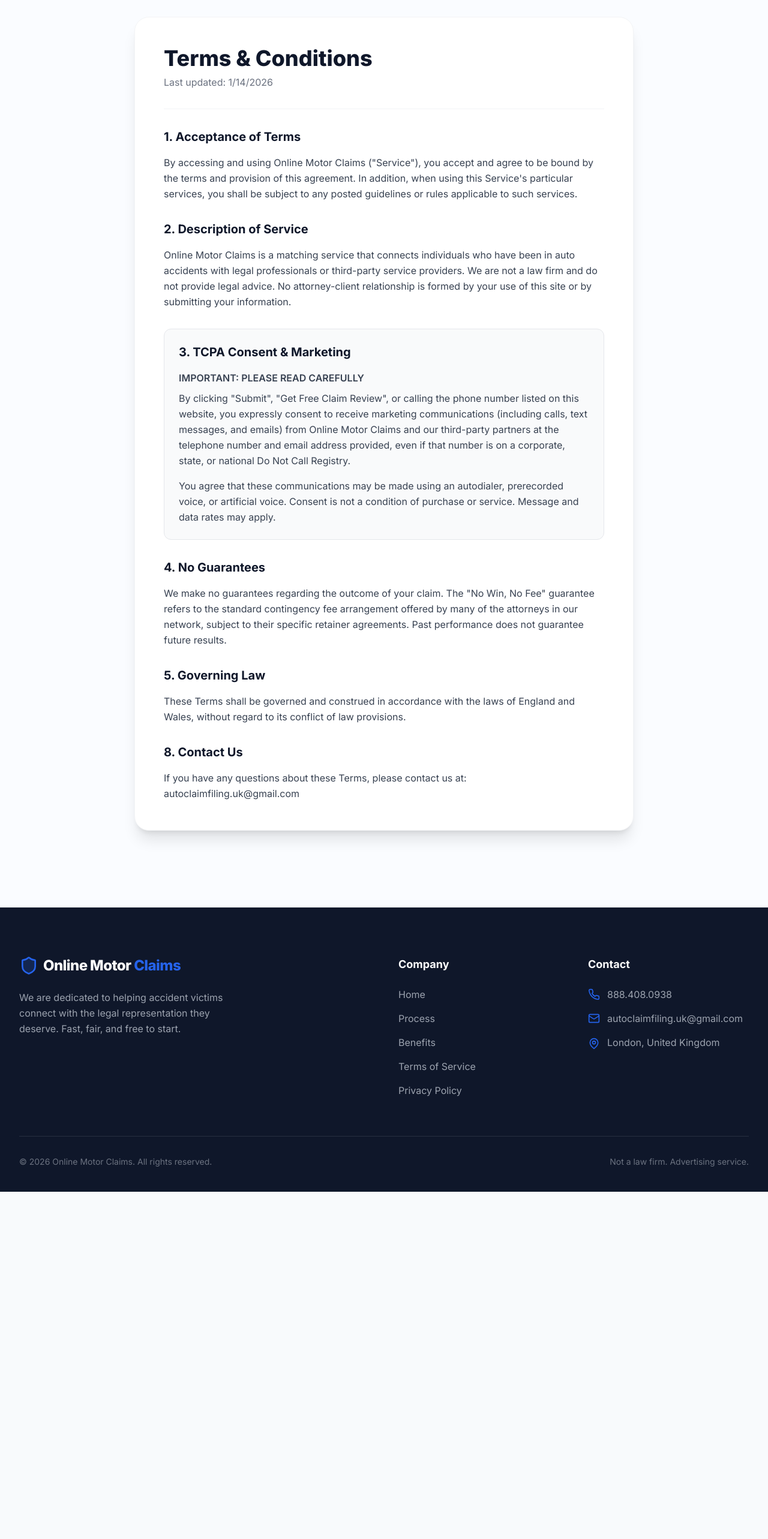
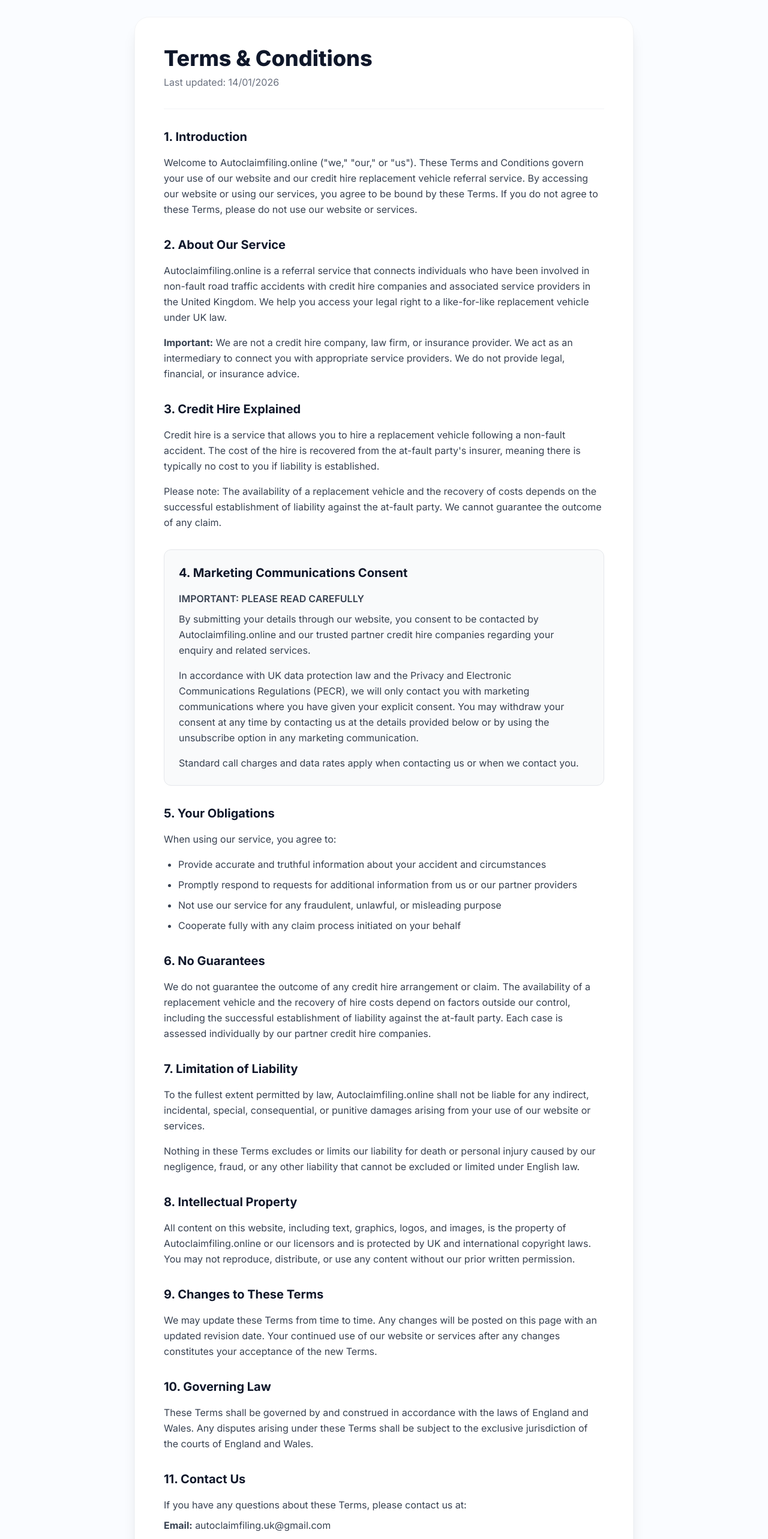
Before and after one commit to boopul22/cloudflareUK1, a React (Vite) app: page /#/terms in a window 1280 px wide. Shown: the part 100-2666 px from the top of the page at 60% size. Before the commit the page ends 2087 px from the top, so only its background shows below. Built offline with nearby package versions, Linux system fonts and the light colour scheme.

Commit message:
Update Terms and Privacy pages for UK GDPR and PPC compliance

```diff
--- a/components/PrivacyPolicy.tsx
+++ b/components/PrivacyPolicy.tsx
@@ -10,49 +10,138 @@
       <div className="max-w-4xl mx-auto px-4 sm:px-6 lg:px-8">
         <div className="bg-white p-8 md:p-12 rounded-3xl shadow-xl border border-gray-100">
           <h1 className="text-3xl md:text-4xl font-extrabold text-brand-dark mb-2">Privacy Policy</h1>
-          <p className="text-gray-500 mb-8 border-b border-gray-100 pb-8">Last updated: {new Date().toLocaleDateString()}</p>
+          <p className="text-gray-500 mb-8 border-b border-gray-100 pb-8">Last updated: {new Date().toLocaleDateString('en-GB')}</p>
 
           <div className="space-y-8 text-gray-700 leading-relaxed">
             <section>
               <h2 className="text-xl font-bold text-brand-dark mb-4">1. Introduction</h2>
+              <p className="mb-4">
+                Autoclaimfiling.online ("we," "our," or "us") is committed to protecting your privacy and handling your personal data in accordance with the UK General Data Protection Regulation (UK GDPR) and the Data Protection Act 2018.
+              </p>
               <p>
-                Online Motor Claims ("we," "our," or "us") respects your privacy and is committed to protecting it through our compliance with this policy.
-                This policy describes the types of information we may collect from you or that you may provide when you visit our website and our practices for collecting, using, maintaining, protecting, and disclosing that information.
+                This Privacy Policy explains how we collect, use, store, and protect your personal information when you use our website and credit hire referral services.
+              </p>
+            </section>
+
+            <section className="bg-blue-50 p-6 rounded-xl border border-blue-100">
+              <h2 className="text-xl font-bold text-brand-dark mb-4">2. Data Controller</h2>
+              <p>
+                For the purposes of UK GDPR, Autoclaimfiling.online is the data controller responsible for your personal data. If you have any questions about this Privacy Policy or how we handle your data, you can contact us at: <strong>autoclaimfiling.uk@gmail.com</strong>
               </p>
             </section>
 
             <section>
-              <h2 className="text-xl font-bold text-brand-dark mb-4">2. Information We Collect</h2>
-              <p className="mb-4">We collect several types of information from and about users of our Website, including information:</p>
-              <ul className="list-disc pl-6 space-y-2">
-                <li>By which you may be personally identified, such as name, postal address, e-mail address, telephone number ("personal information");</li>
-                <li>About your internet connection, the equipment you use to access our Website, and usage details.</li>
+              <h2 className="text-xl font-bold text-brand-dark mb-4">3. Information We Collect</h2>
+              <p className="mb-4">We collect the following types of personal information:</p>
+              <ul className="list-disc pl-6 space-y-2 mb-4">
+                <li><strong>Identity Data:</strong> Your full name</li>
+                <li><strong>Contact Data:</strong> Email address and telephone number</li>
+                <li><strong>Accident Data:</strong> Details about your accident that you provide to us</li>
+                <li><strong>Technical Data:</strong> IP address, browser type, device information, and cookies (see our Cookie Policy below)</li>
               </ul>
+              <p>
+                We do not collect any Special Category Data (such as health information, racial origin, or political opinions) unless strictly necessary for your claim and with your explicit consent.
+              </p>
             </section>
+
             <section>
-            <h2 className="text-xl font-bold text-brand-dark mb-4">3. How We Use Your Information</h2>
-            <p className="mb-4">
-              We use information that we collect about you or that you provide to us, including any personal information:
-            </p>
-            <ul className="list-disc pl-6 space-y-2">
-              <li>To present our Website and its contents to you.</li>
-              <li>To provide you with information, products, or services that you request from us.</li>
-              <li>To connect you with third-party service providers or legal professionals who can assist with your claim.</li>
-              <li>To fulfill any other purpose for which you provide it.</li>
-              <li>To notify you about changes to our Website or any products or services we offer or provide though it.</li>
+              <h2 className="text-xl font-bold text-brand-dark mb-4">4. How We Use Your Information (Legal Basis)</h2>
+              <p className="mb-4">We process your personal data on the following legal bases under UK GDPR:</p>
+              <ul className="list-disc pl-6 space-y-3">
+                <li><strong>Consent (Article 6(1)(a)):</strong> When you submit an enquiry form, you consent to us contacting you about your claim and passing your details to our partner credit hire companies.</li>
+                <li><strong>Legitimate Interest (Article 6(1)(f)):</strong> To operate and improve our website, respond to enquiries, and match you with appropriate service providers.</li>
+                <li><strong>Legal Obligation (Article 6(1)(c)):</strong> To comply with applicable laws and regulations.</li>
               </ul>
             </section>
 
             <section>
-            <h2 className="text-xl font-bold text-brand-dark mb-4">4. Disclosure of Your Information</h2>
-            <p>
-              We may disclose aggregated information about our users without restriction. We may disclose personal information that we collect or you provide as described in this privacy policy to our subsidiaries and affiliates, to contractors, service providers, and other third parties we use to support our business, and to legal professionals to whom we refer your case details for evaluation.
+              <h2 className="text-xl font-bold text-brand-dark mb-4">5. Who We Share Your Data With</h2>
+              <p className="mb-4">We may share your personal data with:</p>
+              <ul className="list-disc pl-6 space-y-2">
+                <li><strong>Credit Hire Partners:</strong> Trusted credit hire companies in the UK who can assist with your replacement vehicle claim</li>
+                <li><strong>Service Providers:</strong> Third parties who provide website hosting, analytics, and email services on our behalf</li>
+                <li><strong>Legal and Regulatory Bodies:</strong> Where required by law or to protect our legal rights</li>
+              </ul>
+              <p className="mt-4">
+                All third parties are required to protect your data and process it only in accordance with our instructions and applicable data protection laws.
               </p>
             </section>
+
             <section>
-            <h2 className="text-xl font-bold text-brand-dark mb-4">8. Contact Us</h2>
+              <h2 className="text-xl font-bold text-brand-dark mb-4">6. Data Retention</h2>
               <p>
-              If you have any questions about this Privacy Policy, please contact us at: autoclaimfiling.uk@gmail.com
+                We retain your personal data only for as long as necessary to fulfil the purposes for which it was collected. Enquiry data is typically retained for up to 3 years after our last contact with you, unless a longer retention period is required by law or for the defence of legal claims.
+              </p>
+            </section>
+
+            <section className="bg-green-50 p-6 rounded-xl border border-green-100">
+              <h2 className="text-xl font-bold text-brand-dark mb-4">7. Your Rights Under UK GDPR</h2>
+              <p className="mb-4">Under UK GDPR, you have the following rights regarding your personal data:</p>
+              <ul className="list-disc pl-6 space-y-2">
+                <li><strong>Right of Access:</strong> Request a copy of the personal data we hold about you</li>
+                <li><strong>Right to Rectification:</strong> Request correction of inaccurate or incomplete data</li>
+                <li><strong>Right to Erasure:</strong> Request deletion of your personal data ("right to be forgotten")</li>
+                <li><strong>Right to Restrict Processing:</strong> Request that we limit how we use your data</li>
+                <li><strong>Right to Data Portability:</strong> Request transfer of your data to another organisation</li>
+                <li><strong>Right to Object:</strong> Object to processing of your data, including for direct marketing</li>
+                <li><strong>Right to Withdraw Consent:</strong> Withdraw your consent at any time where processing is based on consent</li>
+              </ul>
+              <p className="mt-4">
+                To exercise any of these rights, please contact us at <strong>autoclaimfiling.uk@gmail.com</strong>. We will respond to your request within one month.
+              </p>
+            </section>
+
+            <section>
+              <h2 className="text-xl font-bold text-brand-dark mb-4">8. International Transfers</h2>
+              <p>
+                Your personal data may be processed by service providers located outside the UK. Where this occurs, we ensure appropriate safeguards are in place, such as Standard Contractual Clauses approved by the UK Information Commissioner's Office (ICO), to protect your data.
+              </p>
+            </section>
+
+            <section>
+              <h2 className="text-xl font-bold text-brand-dark mb-4">9. Cookies</h2>
+              <p className="mb-4">
+                Our website uses cookies to improve your browsing experience and analyse website traffic. Cookies are small text files stored on your device.
+              </p>
+              <p className="mb-4">We use the following types of cookies:</p>
+              <ul className="list-disc pl-6 space-y-2">
+                <li><strong>Essential Cookies:</strong> Required for the website to function properly</li>
+                <li><strong>Analytics Cookies:</strong> Help us understand how visitors use our website</li>
+                <li><strong>Marketing Cookies:</strong> Used to track visitors across websites for advertising purposes</li>
+              </ul>
+              <p className="mt-4">
+                You can manage your cookie preferences through your browser settings. Please note that disabling certain cookies may affect website functionality.
+              </p>
+            </section>
+
+            <section>
+              <h2 className="text-xl font-bold text-brand-dark mb-4">10. Data Security</h2>
+              <p>
+                We implement appropriate technical and organisational measures to protect your personal data against unauthorised access, alteration, disclosure, or destruction. Our website uses SSL encryption to secure data transmission.
+              </p>
+            </section>
+
+            <section>
+              <h2 className="text-xl font-bold text-brand-dark mb-4">11. Changes to This Policy</h2>
+              <p>
+                We may update this Privacy Policy from time to time. Any changes will be posted on this page with an updated revision date. We encourage you to review this page periodically for the latest information on our privacy practices.
+              </p>
+            </section>
+
+            <section>
+              <h2 className="text-xl font-bold text-brand-dark mb-4">12. Complaints</h2>
+              <p>
+                If you are unhappy with how we have handled your personal data, you have the right to lodge a complaint with the Information Commissioner's Office (ICO), the UK's supervisory authority for data protection. You can contact the ICO at <a href="https://ico.org.uk" target="_blank" rel="noopener noreferrer" className="text-brand-primary underline hover:text-brand-dark">ico.org.uk</a> or by calling 0303 123 1113.
+              </p>
+            </section>
+
+            <section>
+              <h2 className="text-xl font-bold text-brand-dark mb-4">13. Contact Us</h2>
+              <p className="mb-2">
+                If you have any questions about this Privacy Policy or wish to exercise your data protection rights, please contact us at:
+              </p>
+              <p>
+                <strong>Email:</strong> autoclaimfiling.uk@gmail.com
               </p>
             </section>
           </div>
--- a/components/Terms.tsx
+++ b/components/Terms.tsx
@@ -10,52 +10,106 @@
       <div className="max-w-4xl mx-auto px-4 sm:px-6 lg:px-8">
         <div className="bg-white p-8 md:p-12 rounded-3xl shadow-xl border border-gray-100">
           <h1 className="text-3xl md:text-4xl font-extrabold text-brand-dark mb-2">Terms & Conditions</h1>
-            <p className="text-gray-500 mb-8 border-b border-gray-100 pb-8">Last updated: {new Date().toLocaleDateString()}</p>
+          <p className="text-gray-500 mb-8 border-b border-gray-100 pb-8">Last updated: {new Date().toLocaleDateString('en-GB')}</p>
 
           <div className="space-y-8 text-gray-700 leading-relaxed">
             <section>
-                <h2 className="text-xl font-bold text-brand-dark mb-4">1. Acceptance of Terms</h2>
+              <h2 className="text-xl font-bold text-brand-dark mb-4">1. Introduction</h2>
               <p>
-                By accessing and using Online Motor Claims ("Service"), you accept and agree to be bound by the terms and provision of this agreement. In addition, when using this Service's particular services, you shall be subject to any posted guidelines or rules applicable to such services.
+                Welcome to Autoclaimfiling.online ("we," "our," or "us"). These Terms and Conditions govern your use of our website and our credit hire replacement vehicle referral service. By accessing our website or using our services, you agree to be bound by these Terms. If you do not agree to these Terms, please do not use our website or services.
               </p>
             </section>
 
             <section>
-                <h2 className="text-xl font-bold text-brand-dark mb-4">2. Description of Service</h2>
+              <h2 className="text-xl font-bold text-brand-dark mb-4">2. About Our Service</h2>
+              <p className="mb-4">
+                Autoclaimfiling.online is a referral service that connects individuals who have been involved in non-fault road traffic accidents with credit hire companies and associated service providers in the United Kingdom. We help you access your legal right to a like-for-like replacement vehicle under UK law.
+              </p>
               <p>
-                Online Motor Claims is a matching service that connects individuals who have been in auto accidents with legal professionals or third-party service providers. We are not a law firm and do not provide legal advice. No attorney-client relationship is formed by your use of this site or by submitting your information.
+                <strong>Important:</strong> We are not a credit hire company, law firm, or insurance provider. We act as an intermediary to connect you with appropriate service providers. We do not provide legal, financial, or insurance advice.
+              </p>
+            </section>
+
+            <section>
+              <h2 className="text-xl font-bold text-brand-dark mb-4">3. Credit Hire Explained</h2>
+              <p className="mb-4">
+                Credit hire is a service that allows you to hire a replacement vehicle following a non-fault accident. The cost of the hire is recovered from the at-fault party's insurer, meaning there is typically no cost to you if liability is established.
+              </p>
+              <p>
+                Please note: The availability of a replacement vehicle and the recovery of costs depends on the successful establishment of liability against the at-fault party. We cannot guarantee the outcome of any claim.
               </p>
             </section>
 
             <section className="bg-gray-50 p-6 rounded-xl border border-gray-200">
-                <h2 className="text-xl font-bold text-brand-dark mb-4">3. TCPA Consent & Marketing</h2>
+              <h2 className="text-xl font-bold text-brand-dark mb-4">4. Marketing Communications Consent</h2>
               <p className="font-semibold mb-2">IMPORTANT: PLEASE READ CAREFULLY</p>
+              <p className="mb-4">
+                By submitting your details through our website, you consent to be contacted by Autoclaimfiling.online and our trusted partner credit hire companies regarding your enquiry and related services.
+              </p>
+              <p className="mb-4">
+                In accordance with UK data protection law and the Privacy and Electronic Communications Regulations (PECR), we will only contact you with marketing communications where you have given your explicit consent. You may withdraw your consent at any time by contacting us at the details provided below or by using the unsubscribe option in any marketing communication.
+              </p>
               <p>
-                By clicking "Submit", "Get Free Claim Review", or calling the phone number listed on this website, you expressly consent to receive marketing communications (including calls, text messages, and emails) from Online Motor Claims and our third-party partners at the telephone number and email address provided, even if that number is on a corporate, state, or national Do Not Call Registry.
-                </p>
-                <p className="mt-4">
-                You agree that these communications may be made using an autodialer, prerecorded voice, or artificial voice. Consent is not a condition of purchase or service. Message and data rates may apply.
+                Standard call charges and data rates apply when contacting us or when we contact you.
               </p>
             </section>
 
             <section>
-                <h2 className="text-xl font-bold text-brand-dark mb-4">4. No Guarantees</h2>
+              <h2 className="text-xl font-bold text-brand-dark mb-4">5. Your Obligations</h2>
+              <p className="mb-4">When using our service, you agree to:</p>
+              <ul className="list-disc pl-6 space-y-2">
+                <li>Provide accurate and truthful information about your accident and circumstances</li>
+                <li>Promptly respond to requests for additional information from us or our partner providers</li>
+                <li>Not use our service for any fraudulent, unlawful, or misleading purpose</li>
+                <li>Cooperate fully with any claim process initiated on your behalf</li>
+              </ul>
+            </section>
+
+            <section>
+              <h2 className="text-xl font-bold text-brand-dark mb-4">6. No Guarantees</h2>
               <p>
-                We make no guarantees regarding the outcome of your claim. The "No Win, No Fee" guarantee refers to the standard contingency fee arrangement offered by many of the attorneys in our network, subject to their specific retainer agreements. Past performance does not guarantee future results.
+                We do not guarantee the outcome of any credit hire arrangement or claim. The availability of a replacement vehicle and the recovery of hire costs depend on factors outside our control, including the successful establishment of liability against the at-fault party. Each case is assessed individually by our partner credit hire companies.
               </p>
             </section>
 
             <section>
-              <h2 className="text-xl font-bold text-brand-dark mb-4">5. Governing Law</h2>
+              <h2 className="text-xl font-bold text-brand-dark mb-4">7. Limitation of Liability</h2>
+              <p className="mb-4">
+                To the fullest extent permitted by law, Autoclaimfiling.online shall not be liable for any indirect, incidental, special, consequential, or punitive damages arising from your use of our website or services.
+              </p>
               <p>
-                These Terms shall be governed and construed in accordance with the laws of England and Wales, without regard to its conflict of law provisions.
+                Nothing in these Terms excludes or limits our liability for death or personal injury caused by our negligence, fraud, or any other liability that cannot be excluded or limited under English law.
               </p>
             </section>
 
             <section>
-                <h2 className="text-xl font-bold text-brand-dark mb-4">8. Contact Us</h2>
+              <h2 className="text-xl font-bold text-brand-dark mb-4">8. Intellectual Property</h2>
               <p>
-                If you have any questions about these Terms, please contact us at: autoclaimfiling.uk@gmail.com
+                All content on this website, including text, graphics, logos, and images, is the property of Autoclaimfiling.online or our licensors and is protected by UK and international copyright laws. You may not reproduce, distribute, or use any content without our prior written permission.
+              </p>
+            </section>
+
+            <section>
+              <h2 className="text-xl font-bold text-brand-dark mb-4">9. Changes to These Terms</h2>
+              <p>
+                We may update these Terms from time to time. Any changes will be posted on this page with an updated revision date. Your continued use of our website or services after any changes constitutes your acceptance of the new Terms.
+              </p>
+            </section>
+
+            <section>
+              <h2 className="text-xl font-bold text-brand-dark mb-4">10. Governing Law</h2>
+              <p>
+                These Terms shall be governed by and construed in accordance with the laws of England and Wales. Any disputes arising under these Terms shall be subject to the exclusive jurisdiction of the courts of England and Wales.
+              </p>
+            </section>
+
+            <section>
+              <h2 className="text-xl font-bold text-brand-dark mb-4">11. Contact Us</h2>
+              <p className="mb-2">
+                If you have any questions about these Terms, please contact us at:
+              </p>
+              <p>
+                <strong>Email:</strong> autoclaimfiling.uk@gmail.com
               </p>
             </section>
           </div>
```
Lines whose indentation alone changed are shown as unchanged.
